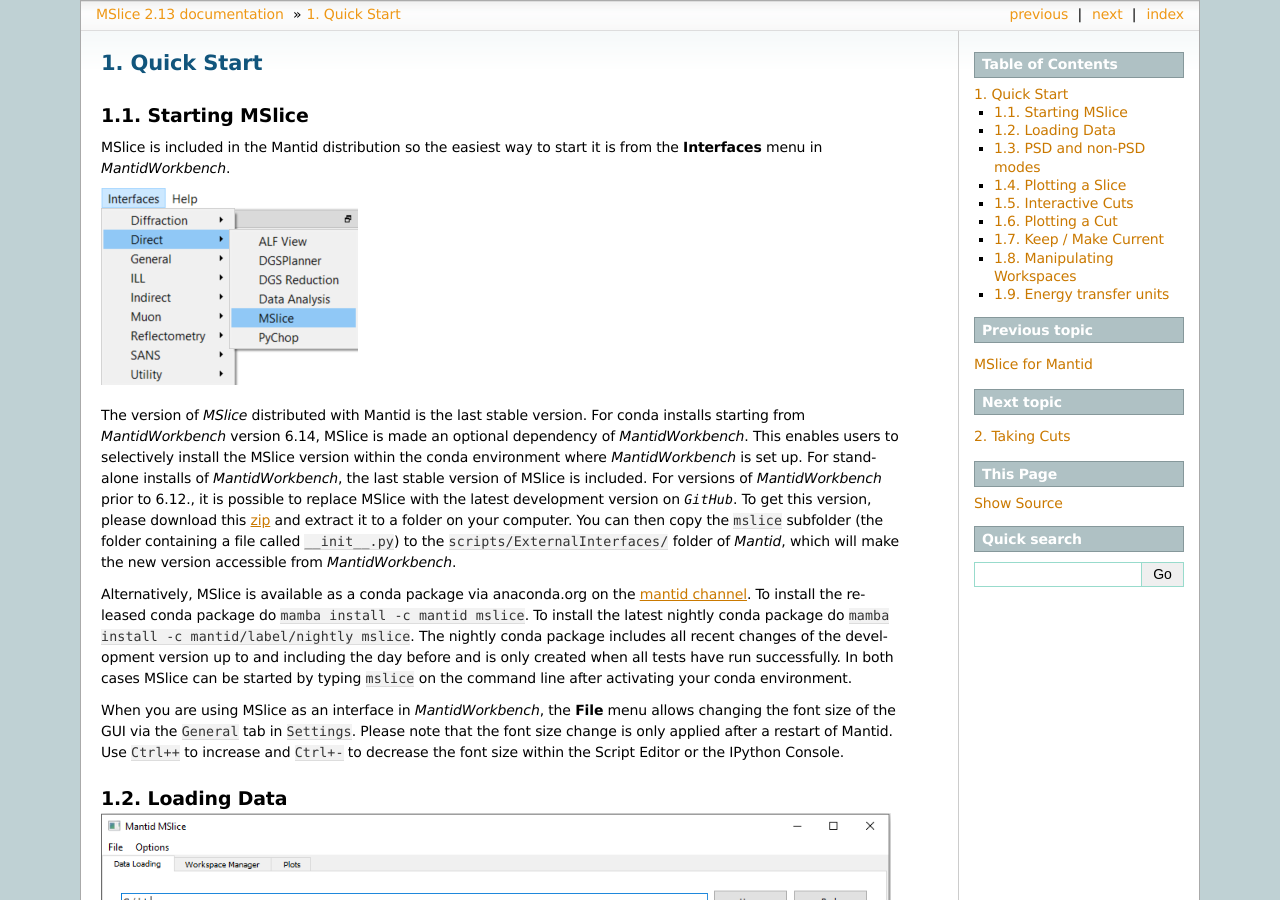
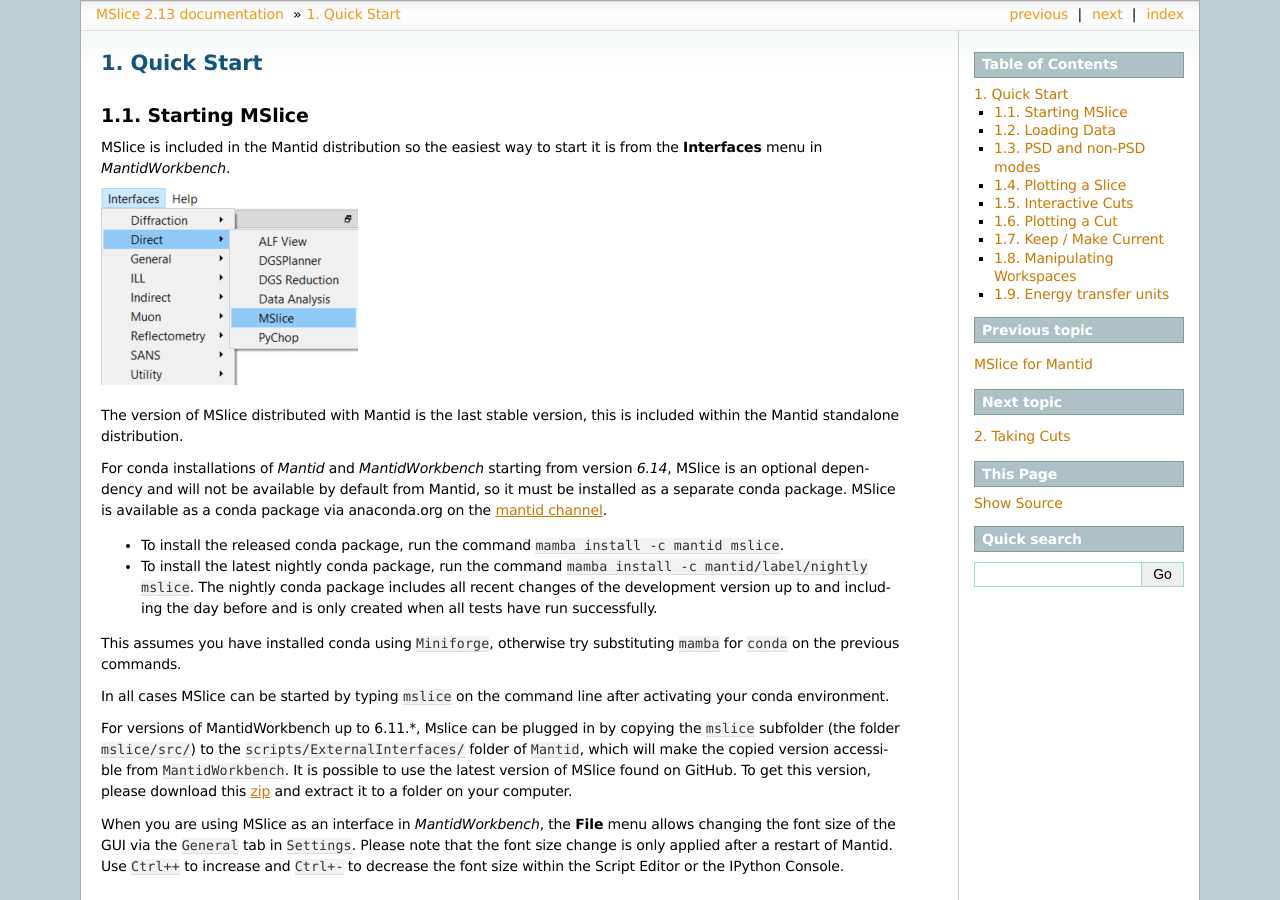
Before and after one commit to mantidproject/mslice, a Sphinx documentation site: the page built from docs/source/quickstart.rst, in a window 1280 px wide and 900 px high. Built offline with Sphinx 7.4.7, drawn with Linux system fonts in a browser that asks for light colours; formulas are drawn with MathJax 3.

Commit message:
Update docs with conda instructions for development (#1136)
* Add instructions for installing mslice or using a mslice local branch on a mantid development environment

* Prune a bit the instructions for installind mslice as a conda package

* Update docs/source/quickstart.rst

Co-authored-by: Jonathan Haigh <35813666+jhaigh0@users.noreply.github.com>

* Update docs/source/quickstart.rst

Co-authored-by: Jonathan Haigh <35813666+jhaigh0@users.noreply.github.com>

* Update docs/source/quickstart.rst

Co-authored-by: Jonathan Haigh <35813666+jhaigh0@users.noreply.github.com>

* Update README.md

Co-authored-by: Jonathan Haigh <35813666+jhaigh0@users.noreply.github.com>

---------

Co-authored-by: MialLewis <95620982+MialLewis@users.noreply.github.com>
Co-authored-by: Jonathan Haigh <35813666+jhaigh0@users.noreply.github.com>

```diff
--- a/docs/source/quickstart.rst
+++ b/docs/source/quickstart.rst
@@ -8,20 +8,24 @@
 
 .. image:: images/quickstart/mantid_interfaces_menu.png
 
-The version of *MSlice* distributed with Mantid is the last stable version. For conda installs starting from *MantidWorkbench* version 6.14, MSlice is
-made an optional dependency of *MantidWorkbench*. This enables users to selectively install the MSlice version within the conda environment
-where *MantidWorkbench* is set up. For standalone installs of *MantidWorkbench*, the last stable version of MSlice is included.
-For versions of *MantidWorkbench* prior to 6.12., it is possible to replace MSlice with the latest development version on `GitHub`.
+The version of MSlice distributed with Mantid is the last stable version, this is included within the Mantid standalone distribution.
+
+For conda installations of *Mantid* and *MantidWorkbench* starting from version *6.14*, MSlice is an optional dependency and will not be
+available by default from Mantid, so it must be installed as a separate conda package.
+MSlice is available as a conda package via anaconda.org on the `mantid channel <https://anaconda.org/mantid/mslice>`_.
+
+- To install the released conda package, run the command ``mamba install -c mantid mslice``.
+- To install the latest nightly conda package, run the command ``mamba install -c mantid/label/nightly mslice``. The nightly conda package includes
+  all recent changes of the development version up to and including the day before and is only created when all tests have run successfully.
+
+This assumes you have installed conda using ``Miniforge``, otherwise try substituting ``mamba`` for ``conda`` on the previous commands.
+
+In all cases MSlice can be started by typing ``mslice`` on the command line after activating your conda environment.
+
+For versions of MantidWorkbench up to 6.11.*, Mslice can be plugged in by copying the ``mslice`` subfolder (the folder ``mslice/src/``) to the
+``scripts/ExternalInterfaces/`` folder of ``Mantid``, which will make the copied version accessible from ``MantidWorkbench``. It is possible to use the latest version of MSlice found on GitHub.
 To get this version, please download this `zip <https://github.com/mantidproject/mslice/archive/main.zip>`_ and extract it to a
-folder on your computer. You can then copy the ``mslice`` subfolder (the folder containing a file called ``__init__.py``) to the
-``scripts/ExternalInterfaces/`` folder of *Mantid*, which will make the new version accessible from *MantidWorkbench*.
-
-Alternatively, MSlice is available as a conda package via anaconda.org on the `mantid channel <https://anaconda.org/mantid/mslice>`_.
-To install the released conda package do ``mamba install -c mantid mslice``.
-To install the latest nightly conda package do ``mamba install -c mantid/label/nightly mslice``. The nightly conda package includes
-all recent changes of the development version up to and including the day before and is only created when all tests have run
-successfully.
-In both cases MSlice can be started by typing ``mslice`` on the command line after activating your conda environment.
+folder on your computer.
 
 When you are using MSlice as an interface in *MantidWorkbench*, the **File** menu allows changing the font size of the GUI via the
 ``General`` tab in ``Settings``. Please note that the font size change is only applied after a restart of Mantid. Use ``Ctrl++`` to
```
Also changed, not shown: README.md (+14 -1 lines).
